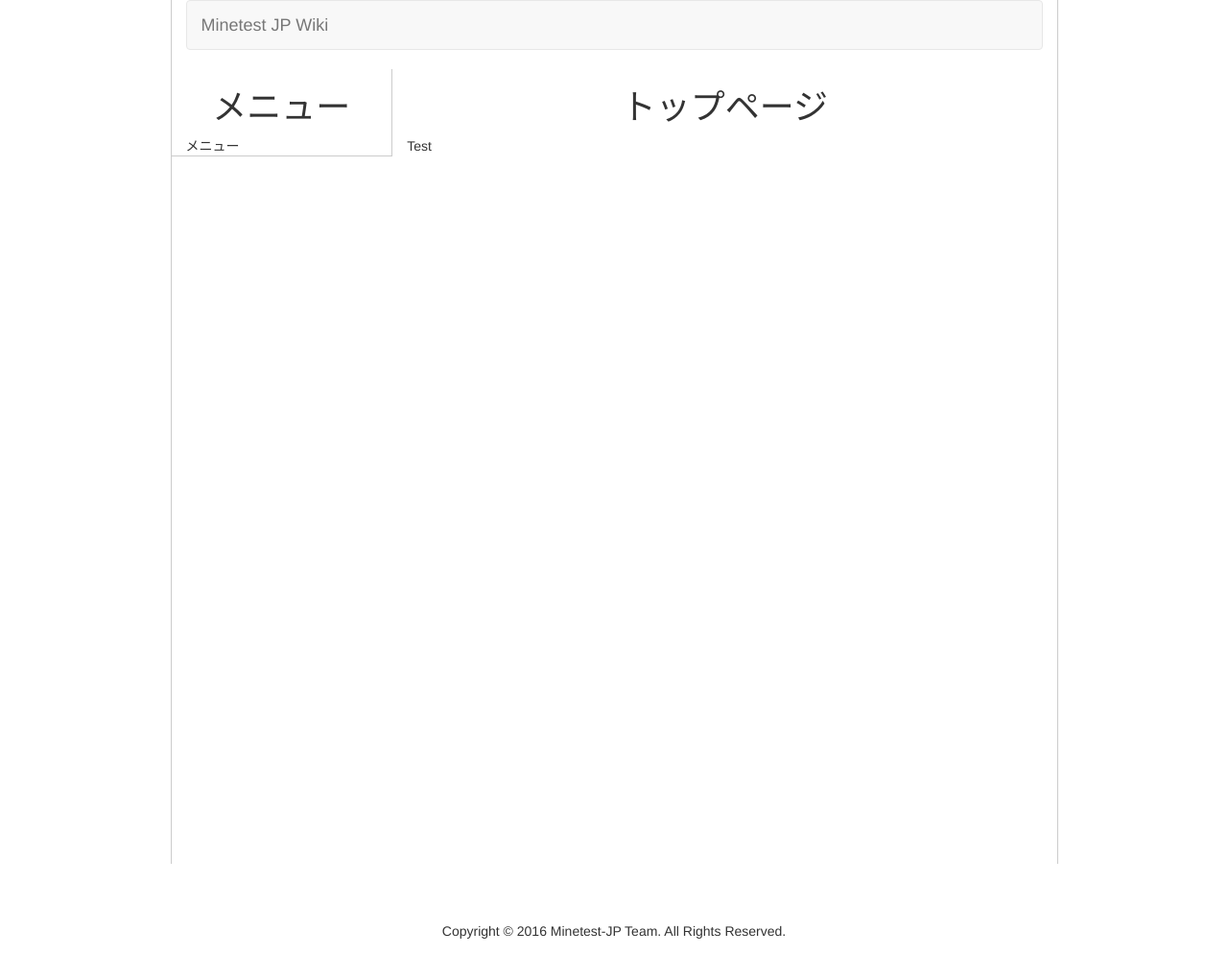
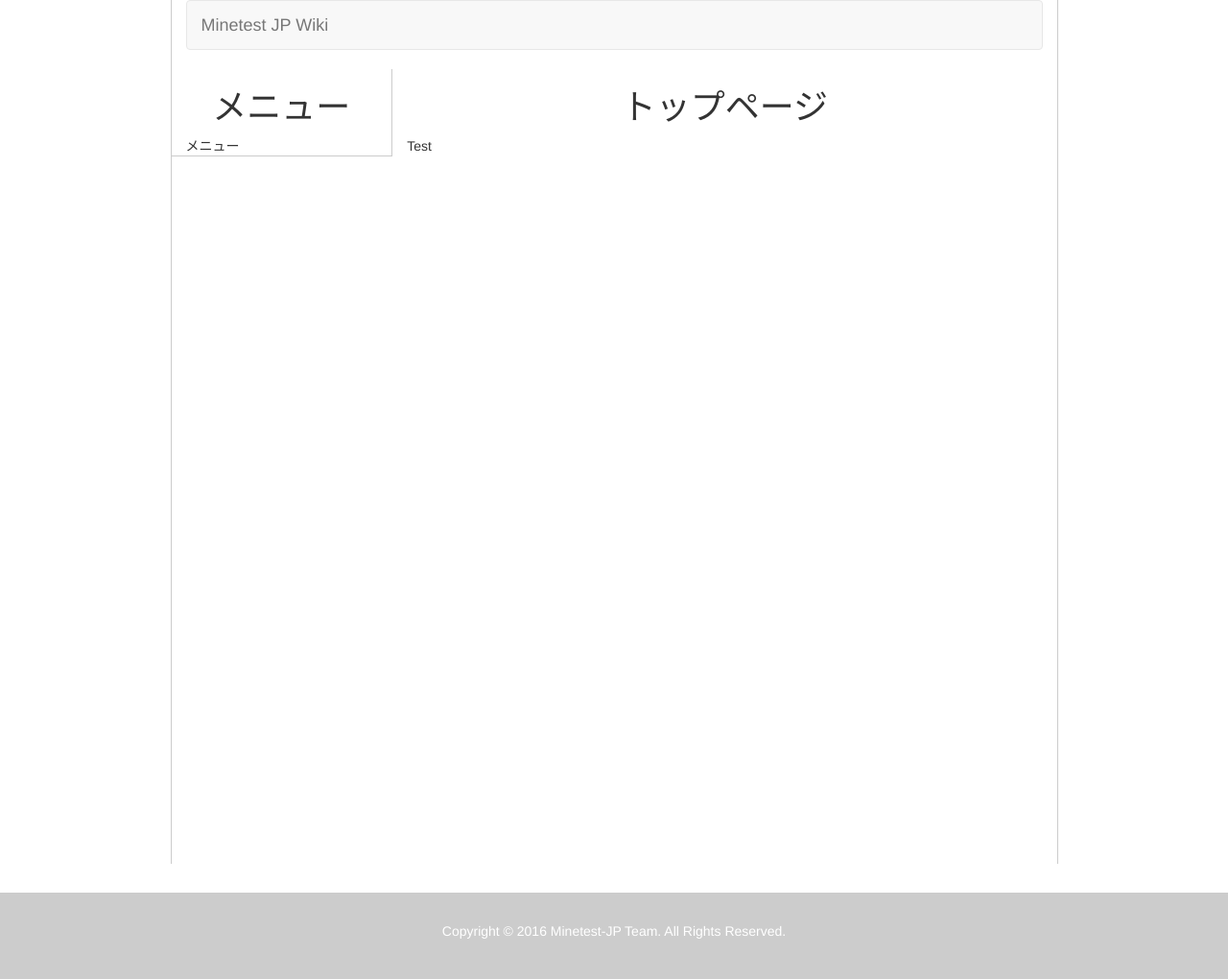
Before and after one commit to minetest-jp/wiki, a Jekyll site: the page built from index.md, in a window 1280 px wide. Shown: the whole page at 96% size. Built offline with Jekyll 4.4.1, drawn with Linux system fonts in a browser that asks for light colours.

Commit message:
Update default.css

```diff
--- a/css/default.css
+++ b/css/default.css
@@ -13,9 +13,9 @@
   border-right: 1px solid #CCC;
 }
 
-footer {
-  background-color: hsl(0, 0, 18%);
-  color: hsl(0, 0, 60%);
+#footer {
+  background-color: #ccc;
+  color: #fff;
   text-align: center;
   padding: 3rem 0;
   margin-top: 3rem;
```
